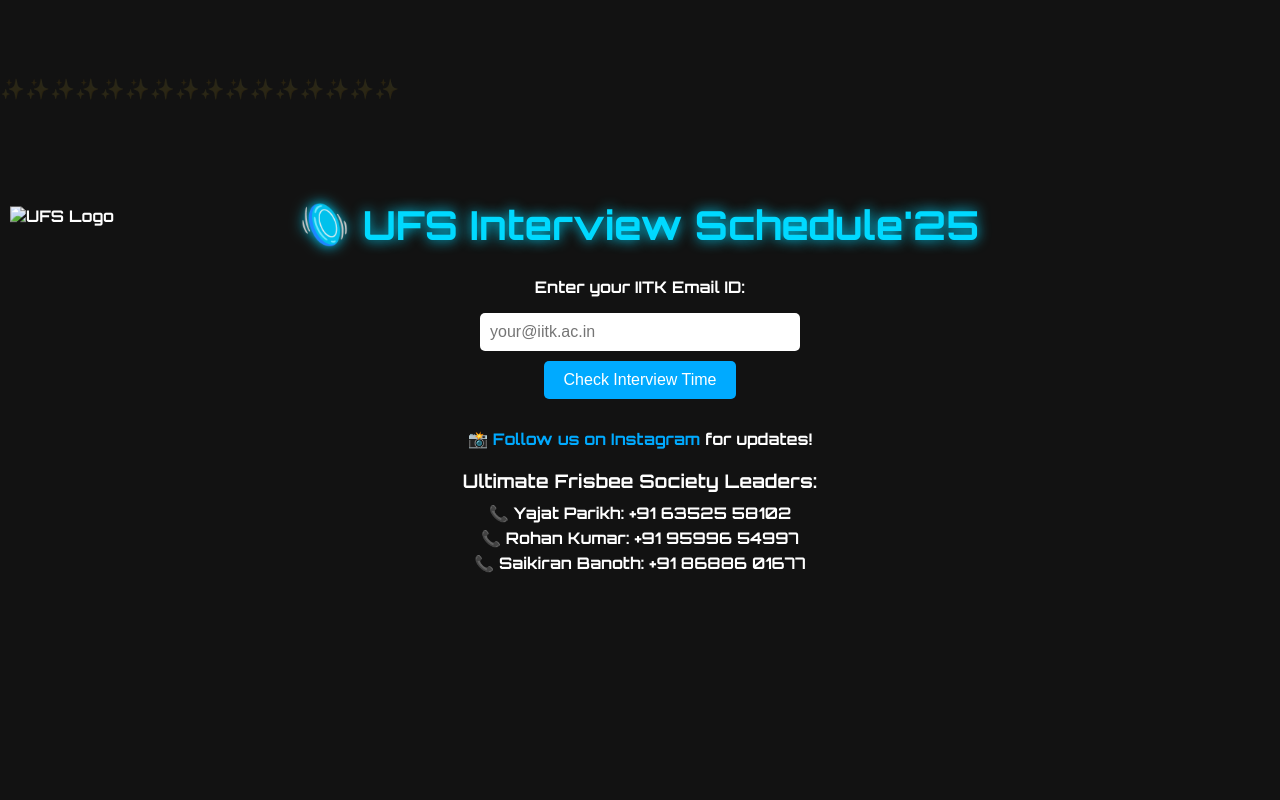
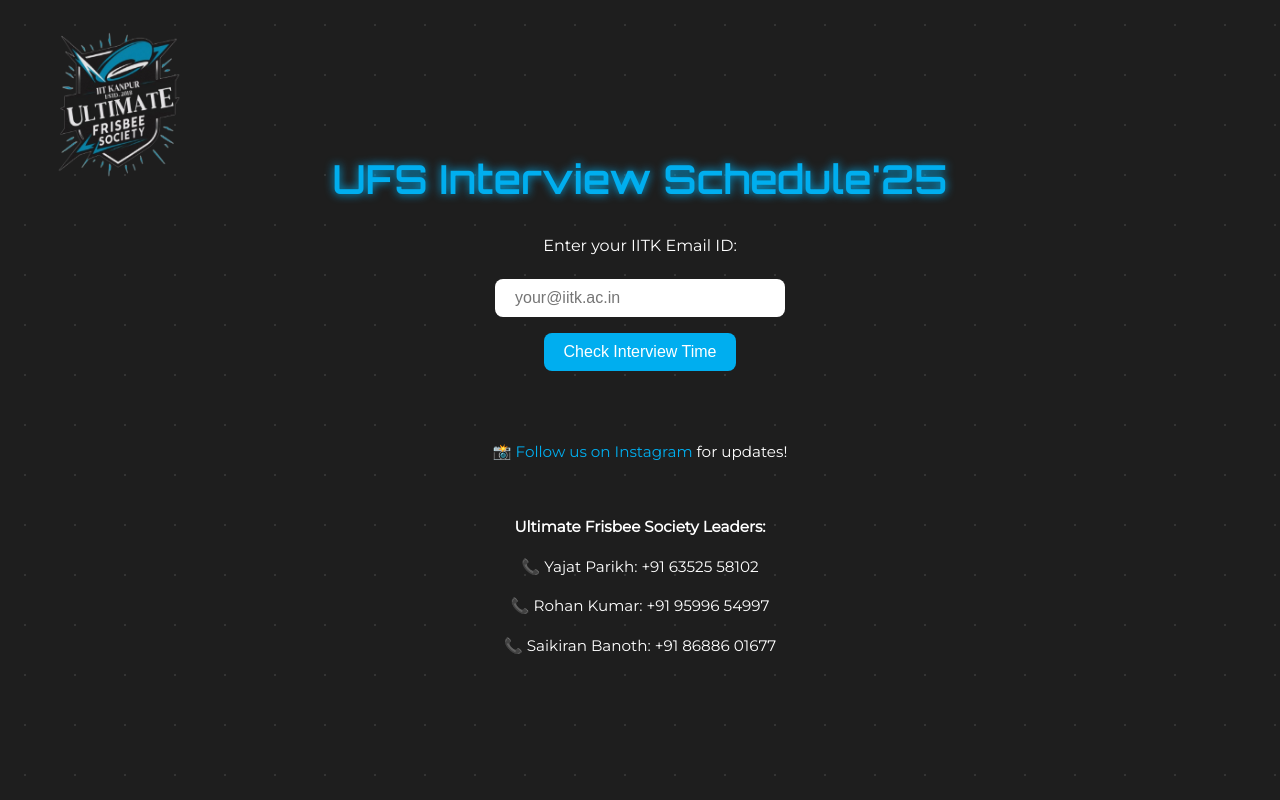
Before and after one commit to Yajat-Parikh/UFS-Secy-Interview, a plain HTML site: page index.html in a window 1280 px wide. Drawn offline with Linux system fonts and the light colour scheme.

Commit message:
Update index.html

```diff
--- a/index.html
+++ b/index.html
@@ -3,164 +3,173 @@
 <head>
   <meta charset="UTF-8" />
   <meta name="viewport" content="width=device-width, initial-scale=1.0"/>
-  <title>UFS Interview Schedule'25</title>
-  <link href="https://fonts.googleapis.com/css2?family=Orbitron:wght@700&display=swap" rel="stylesheet">
+  <title>UFS Interview Schedule'25 | IIT Kanpur</title>
+  <link href="https://fonts.googleapis.com/css2?family=Orbitron:wght@600&family=Montserrat&display=swap" rel="stylesheet">
   <style>
     body {
       margin: 0;
       padding: 0;
-      font-family: 'Orbitron', sans-serif;
-      background-color: #121212;
-      color: white;
-      overflow-x: hidden;
+      background-color: #1e1e1e;
+      font-family: 'Montserrat', sans-serif;
+      color: #ffffff;
+      display: flex;
+      flex-direction: column;
+      align-items: center;
+      justify-content: center;
+      min-height: 100vh;
+      text-align: center;
       position: relative;
+      overflow: hidden;
     }
 
-    body::before {
-      content: '✨✨✨✨✨✨✨✨✨✨✨✨✨✨✨✨';
-      position: absolute;
-      font-size: 20px;
-      top: 0;
-      left: 0;
+    /* Animated background dots */
+    .stars {
+      position: fixed;
       width: 100%;
       height: 100%;
-      white-space: pre-wrap;
-      animation: sparkle 15s linear infinite;
+      background: radial-gradient(white 1px, transparent 1px);
+      background-size: 50px 50px;
+      animation: moveStars 20s linear infinite;
+      z-index: 0;
       opacity: 0.1;
-      pointer-events: none;
     }
 
-    @keyframes sparkle {
-      0% { transform: translateY(0); }
-      100% { transform: translateY(-100%); }
+    @keyframes moveStars {
+      from { background-position: 0 0; }
+      to { background-position: 1000px 1000px; }
     }
 
+    /* Floating logo enlarged */
     .logo {
       position: absolute;
-      top: 10px;
-      left: 10px;
-      width: 150px;
-      animation: floatLogo 3s ease-in-out infinite;
+      top: 20px;
+      left: 20px;
+      width: 200px;
+      height: 200px;
+      animation: float 3s ease-in-out infinite;
+      z-index: 1;
     }
 
-    @keyframes floatLogo {
-      0%, 100% { transform: translateY(0); }
-      50% { transform: translateY(-5px); }
-    }
-
-    .container {
-      text-align: center;
-      margin-top: 200px;
-      padding: 0 20px;
+    @keyframes float {
+      0% { transform: translateY(0px); }
+      50% { transform: translateY(-15px); }
+      100% { transform: translateY(0px); }
     }
 
     h1 {
-      font-size: 2.5em;
-      color: #00d9ff;
-      text-shadow: 0 0 10px #00d9ff;
-      animation: glowText 2s ease-in-out infinite alternate;
+      font-family: 'Orbitron', sans-serif;
+      font-size: 2.5rem;
+      color: #00AEEF;
+      text-shadow: 0 0 10px #00AEEF;
+      margin-bottom: 1rem;
+      z-index: 1;
     }
 
-    @keyframes glowText {
-      0% { text-shadow: 0 0 5px #00d9ff; }
-      100% { text-shadow: 0 0 20px #00d9ff; }
+    input, button {
+      padding: 10px 20px;
+      font-size: 1rem;
+      margin: 0.5rem;
+      border: none;
+      border-radius: 8px;
+      outline: none;
+      transition: 0.3s ease;
+      z-index: 1;
     }
 
-    input[type="email"] {
-      padding: 10px;
-      font-size: 1em;
-      border-radius: 5px;
-      border: none;
-      width: 80%;
-      max-width: 300px;
+    input {
+      width: 250px;
     }
 
     button {
-      margin-top: 10px;
-      padding: 10px 20px;
-      font-size: 1em;
-      background-color: #00aaff;
-      border: none;
-      border-radius: 5px;
-      color: white;
+      background-color: #00AEEF;
+      color: #fff;
       cursor: pointer;
-      transition: background-color 0.3s ease;
     }
 
     button:hover {
-      background-color: #008ecc;
+      background-color: #007EAE;
     }
 
-    .social, .leaders {
-      margin-top: 30px;
-      font-size: 1em;
+    #result {
+      margin-top: 1rem;
+      font-size: 1.2rem;
+      color: #00ffcc;
+      text-shadow: 0 0 5px #00ffcc;
+      z-index: 1;
     }
 
-    .social a {
-      color: #00aaff;
+    .footer {
+      margin-top: 2rem;
+      font-size: 0.95rem;
+      z-index: 1;
+    }
+
+    .footer a {
+      color: #00AEEF;
       text-decoration: none;
     }
 
-    .leaders {
-      margin-top: 20px;
+    .footer a:hover {
+      text-decoration: underline;
     }
 
-    .leaders h3 {
-      margin-bottom: 10px;
+    .contacts {
+      margin-top: 1.5rem;
+      z-index: 1;
+      font-size: 0.95rem;
+      line-height: 1.6;
     }
 
-    .leaders p {
-      margin: 5px 0;
-    }
-
-    .frisbee {
-      animation: spin 4s linear infinite;
-      display: inline-block;
-    }
-
-    @keyframes spin {
-      0% { transform: rotate(0deg);}
-      100% { transform: rotate(360deg);}
-    }
-
-    @media (max-width: 600px) {
-      .logo {
-        width: 120px;
-        top: 5px;
-        left: 5px;
-      }
-      .container {
-        margin-top: 180px;
-      }
+    .emoji {
+      font-size: 1.3rem;
     }
   </style>
 </head>
 <body>
 
-  <!-- Logo -->
-  <img src="logo.png" alt="UFS Logo" class="logo" />
+  <div class="stars"></div>
 
-  <!-- Main Container -->
-  <div class="container">
-    <h1><span class="frisbee">🥏</span> UFS Interview Schedule'25</h1>
-    <p>Enter your IITK Email ID:</p>
-    <input type="email" placeholder="your@iitk.ac.in" />
-    <br/>
-    <button>Check Interview Time</button>
+  <!-- Floating UFS logo -->
+  <img src="logo-Picsart-BackgroundRemover.jpg" alt="UFS Logo" class="logo" />
 
-    <!-- Instagram -->
-    <div class="social">
-      📸 <a href="https://www.instagram.com/ultimatefrisbee_iitk/" target="_blank">Follow us on Instagram</a> for updates!
-    </div>
+  <h1>UFS Interview Schedule'25 </h1>
+  <p>Enter your IITK Email ID:</p>
+  <input type="email" id="email" placeholder="your@iitk.ac.in" />
+  <button onclick="lookup()">Check Interview Time</button>
+  <div id="result"></div>
 
-    <!-- Leaders Contact -->
-    <div class="leaders">
-      <h3>Ultimate Frisbee Society Leaders:</h3>
-      <p>📞 Yajat Parikh: +91 63525 58102</p>
-      <p>📞 Rohan Kumar: +91 95996 54997</p>
-      <p>📞 Saikiran Banoth: +91 86886 01677</p>
-    </div>
+  <div class="footer">
+    <p>📸 <a href="https://www.instagram.com/ultimatefrisbee_iitk/" target="_blank">Follow us on Instagram</a> for updates!</p>
   </div>
+
+  <div class="contacts">
+    <p><strong>Ultimate Frisbee Society Leaders:</strong></p>
+    <p>📞 Yajat Parikh: +91 63525 58102</p>
+    <p>📞 Rohan Kumar: +91 95996 54997</p>
+    <p>📞 Saikiran Banoth: +91 86886 01677</p>
+  </div>
+
+  <script>
+    async function lookup() {
+      const email = document.getElementById("email").value.trim();
+      const result = document.getElementById("result");
+      result.textContent = "⌛ Fetching...";
+
+      try {
+        const res = await fetch(https://script.google.com/macros/s/AKfycbzBodb38wr7UraWhDVNP2H25Wd1N_b2AfLDPPTjVDsOSaOvsj_0BFUzUuOjLZtMkXNoqA/exec?email=${encodeURIComponent(email)});
+        const data = await res.json();
+
+        if (data.timestamp) {
+          result.textContent = 🕒 Your Interview Time: ${data.timestamp};
+        } else {
+          result.textContent = "❌ No record found for that email.";
+        }
+      } catch (err) {
+        result.textContent = "❗ Error connecting to server.";
+        console.error(err);
+      }
+    }
+  </script>
 
 </body>
 </html>
```
